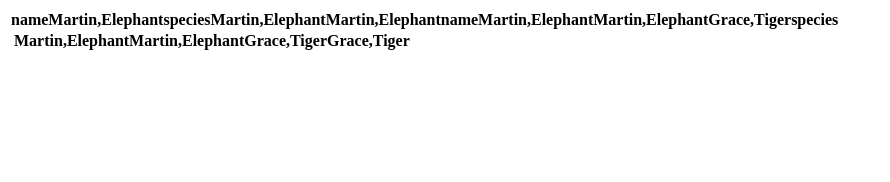
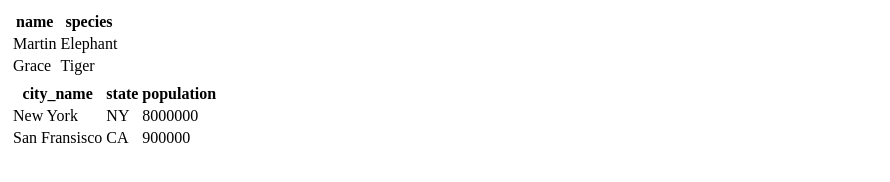
Before and after one commit to The-Marcy-Lab-School/DOM_Events_Labs, a website: page exercises/part-1/index.html in a window 1280 px wide. Shown: the whole page, without its empty margins (0-890 px from the left). Drawn offline with Linux system fonts and the light colour scheme.

Commit message:
finished part 1

```diff
--- a/exercises/part-1/index.html
+++ b/exercises/part-1/index.html
@@ -9,6 +9,10 @@
 
   </table>
 
+  <table id ='cities'>
+
+  </table>
+
 
 
   <script src="index.js"></script>
--- a/exercises/part-1/index.js
+++ b/exercises/part-1/index.js
@@ -1,32 +1,38 @@
 const animals = [{name: 'Martin', species: 'Elephant'}, {name: 'Grace', species: 'Tiger'}];
+const el = document.getElementById('animals');
 
-const el = document.getElementById('animals');
 const renderDataTable = function(array,el){
+  const table = document.createElement('table');
+  const thead = document.createElement('thead');
+
+  const nameKeys = Object.keys(array[0]);
+  for(let i = 0; i < nameKeys.length; i++){
+    const th = document.createElement('th');
+    th.innerText = `${nameKeys[i]}`;
+    thead.appendChild(th);
+  }
+
+  table.appendChild(thead);
+
   const tbody = document.createElement('tbody');
-  const th = document.createElement('th');
-  const tr = document.createElement('tr');
-  const td = document.createElement('td');
 
-  for(let i = 0; i < animals.length; i++){
-    for (let name of Object.keys(animals[i])){
-      const nameValues = Object.values(animals[i]);
-      th.innerHTML += `${name}`;
-      td.innerHTML +=  `${nameValues}`;
-      el.appendChild(tbody);
-      tbody.appendChild(th);
-      th.appendChild(tr);
+  for (let i = 0; i < array.length; i++){
+    const tr = document.createElement('tr');
+    const nameValues = Object.values(array[i]);
+    for(let j = 0; j < nameValues.length; j++){
+      const td = document.createElement('td');
+      td.innerHTML = `${nameValues[j]}`;
       tr.appendChild(td);
+      }
+    tbody.appendChild(tr);
     }
-  }
+    table.appendChild(tbody);
+    el.appendChild(table);
 };
 
+
 renderDataTable(animals,el);
-/*
-for (let i = 0; i < animals.length; i ++){
-    for (let name of Object.keys(animals[i])){
-        console.log(name)
-        let value = Object.values(animals[i])
-        console.log(value)
-    }
-}
-*/
+
+const cities = [{city_name: 'New York', state: 'NY', population: 8000000}, {city_name: 'San Fransisco', state: 'CA', population: 900000}];
+const el2 = document.getElementById('cities');
+renderDataTable(cities,el2);
```
